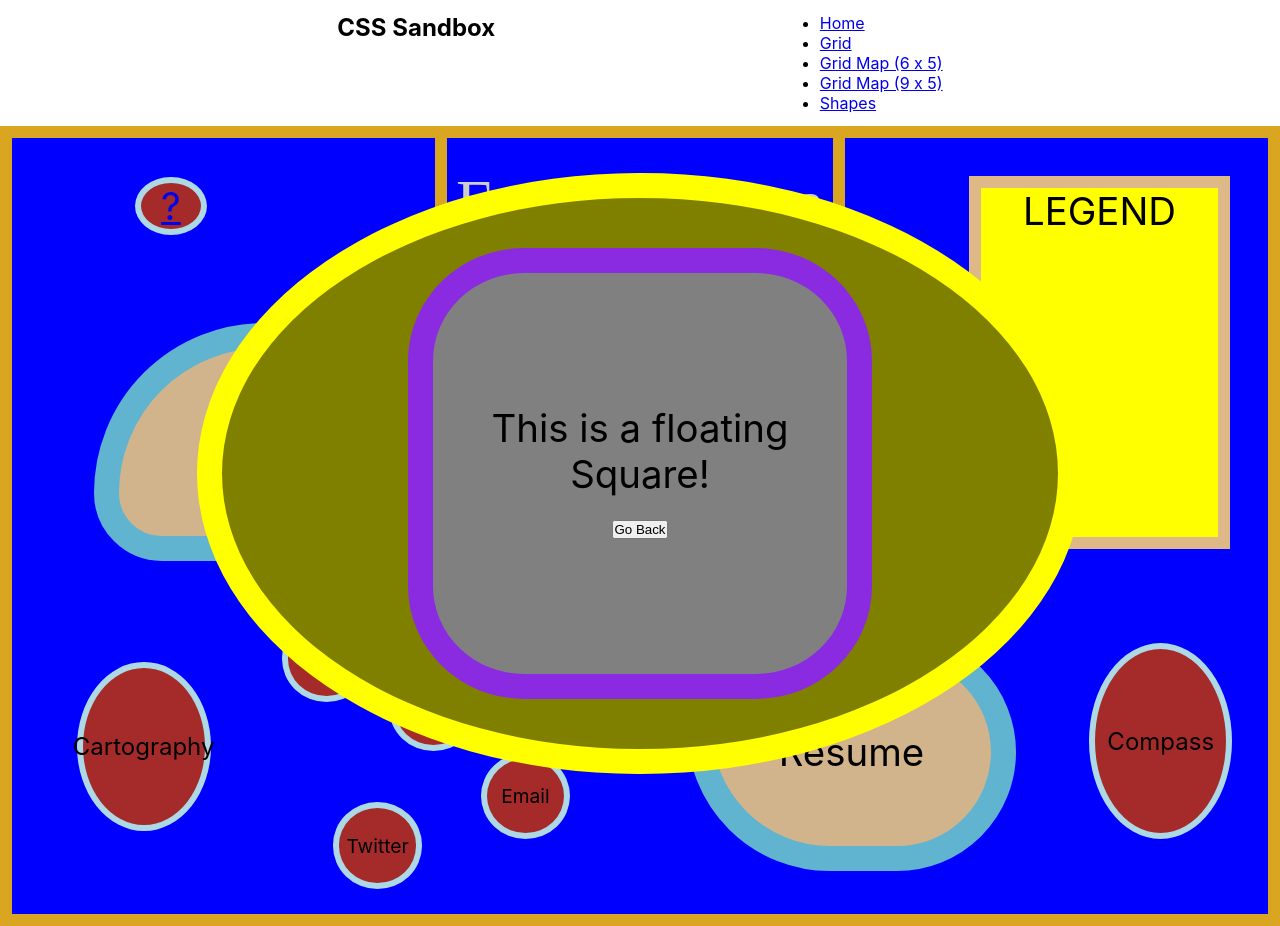
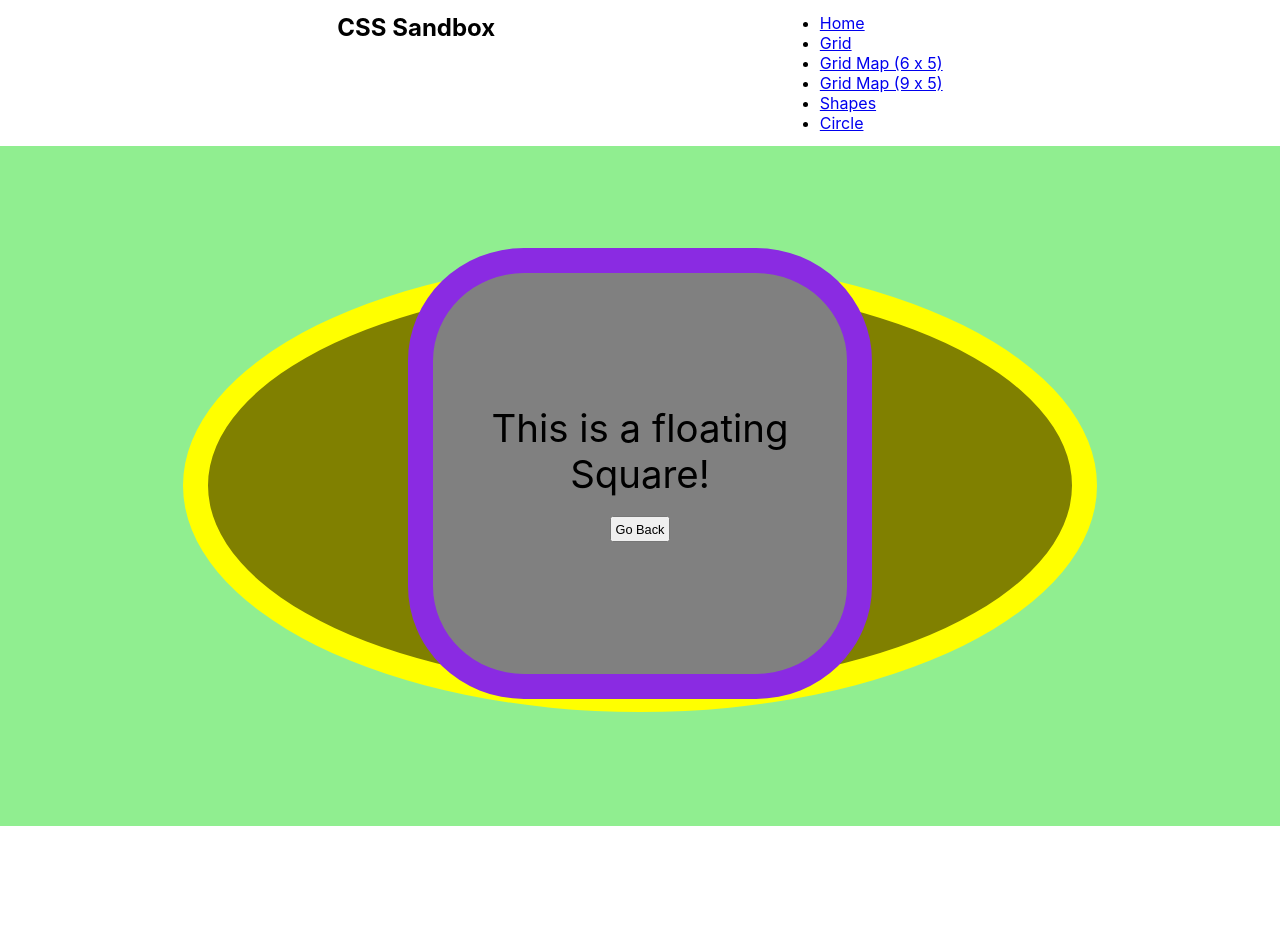
Before and after one commit to franco-ortega/css-sandbox, a React (Create React App) app: page /squarefloating in a window 1280 px wide. After the commit the page ends 826 px from the top, so only its background shows below. Built offline with nearby package versions, Linux system fonts and the light colour scheme.

Commit message:
clean up CirleFloating styles

```diff
--- a/src/components/app/App.js
+++ b/src/components/app/App.js
@@ -22,9 +22,8 @@ const App = () => {
     <div className={styles.Main}>
       <Router>
       <Header />
-      <GridMap6x5 />
         <Switch>
-          <Route exact path='/home' component={Home}></Route>
+          <Route exact path='/' component={Home}></Route>
           <Route path='/grid' component={Grid}></Route>
           <Route path='/gridmap6x5' component={GridMap6x5}></Route>
           <Route path='/gridmap9x5' component={GridMap9x5}></Route>
--- a/src/components/header/Header.jsx
+++ b/src/components/header/Header.jsx
@@ -16,6 +16,7 @@ const Header = props => {
                     <li><Link to='/gridmap6x5'>Grid Map (6 x 5)</Link></li>
                     <li><Link to='/gridmap9x5'>Grid Map (9 x 5)</Link></li>
                     <li><Link to='/shapes'>Shapes</Link></li>
+                    <li><Link to='/circlefloating'>Circle</Link></li>
                 </ul>
             </section>
 
--- a/src/components/header/Header.module.css
+++ b/src/components/header/Header.module.css
@@ -1,4 +1,5 @@
 .Header {
+    height: 15vh;
     display: flex;
     justify-content: space-evenly;
 
--- a/src/components/shapes/CircleFloating.jsx
+++ b/src/components/shapes/CircleFloating.jsx
@@ -1,5 +1,4 @@
 import React from 'react';
-// import PropTypes from 'prop-types';
 import { Link } from 'react-router-dom';
 import styles from './CircleFloating.module.css';
 import Square from './Square';
@@ -8,10 +7,6 @@ import Square2 from './Square2';
 const CircleFloating = () => {
     return (
         <div className={styles.CircleFloatingGridContainer}>
-
-            <div className={styles.CircleFloatingGridItem}>
-
-
             <div className={styles.CircleFloating}>
                 <p>
                     This is a floating circle!
@@ -24,16 +19,9 @@ const CircleFloating = () => {
                 <Link to="/">
                     <button>Go Home</button>
                 </Link>
-
-        </div>
-
             </div>
         </div>
     );
 };
 
-CircleFloating.propTypes = {
-
-};
-
 export default CircleFloating;
--- a/src/components/shapes/CircleFloating.module.css
+++ b/src/components/shapes/CircleFloating.module.css
@@ -1,48 +1,43 @@
 .CircleFloatingGridContainer {
+    background: lightgreen;
+    height: 85vh;
+
     display: grid;
     grid-template-columns: repeat(7, 1fr);
-    grid-template-rows: repeat(5, 1fr);
-    gap: 1vw;
-
-    padding-bottom: 1vw;
-    height: 100%;
-    width: 100%;
-
-    position: fixed;
-    top: 0vw;
-    z-index: 2;
+    grid-template-rows: repeat(6, 1fr);
 }
-
-
-.CircleFloatingGridItem {
-    grid-column: 2 / 7;
-    grid-row: 2 / 6;
-
-    margin: 1vw;
-
-    font-size: 3vw;
-    text-align: center;
-}
-
 
 .CircleFloating {
     background: olive;
     border: 2vw solid yellow;
     border-radius: 50%;
 
+    font-size: 3vw;
+    text-align: center;
+
+    grid-column: 2 / 7;
+    grid-row: 2 / 6;
+
     display: flex;
     flex-direction: column;
     align-items: center;
     justify-content: center;
-
-    height: 100%;
-    width: 100%;
+    gap: 1vw;
 }
 
 .SquaresContainer {
+    padding: 1vw;
+    font-size: 1.5vw;
     display: flex;
     flex-direction: row;
     flex-wrap: wrap;
     align-items: center;
-    justify-content: center;
+    justify-content: space-evenly;
 }
+
+button {
+    width: 100%;
+    padding: .25vw;
+    /* font-size: .5rem; */
+    font-size: 1vw;
+}
--- a/src/components/shapes/Square.module.css
+++ b/src/components/shapes/Square.module.css
@@ -1,12 +1,11 @@
 .Square {
     background: fuchsia;
     border: 5px solid silver;
-    margin: 5px;
+    /* margin: 5px; */
     padding: 5px;
-    height: 100%;
-    width: 25%;
+    height: 20vh;
+    width: 40%;
     display: flex;
     flex-direction: column;
     justify-content: space-between;
-    overflow: auto;
 }
--- a/src/components/shapes/Square2.module.css
+++ b/src/components/shapes/Square2.module.css
@@ -1,12 +1,12 @@
 .Square2 {
     background: lightgoldenrodyellow;
     border: 5px solid darkred;
-    margin: 5px;
+    /* margin: 5px; */
     padding: 5px;
-    height: 100%;
-    width: 25%;
+    height: 20vh;
+    width: 40%;
     display: flex;
     flex-direction: column;
     justify-content: space-between;
-    overflow: auto;
+
 }
```
Also changed, not shown: 1 other file (tests, documents, lock files or other folders). Lines whose indentation alone changed are shown as unchanged.
